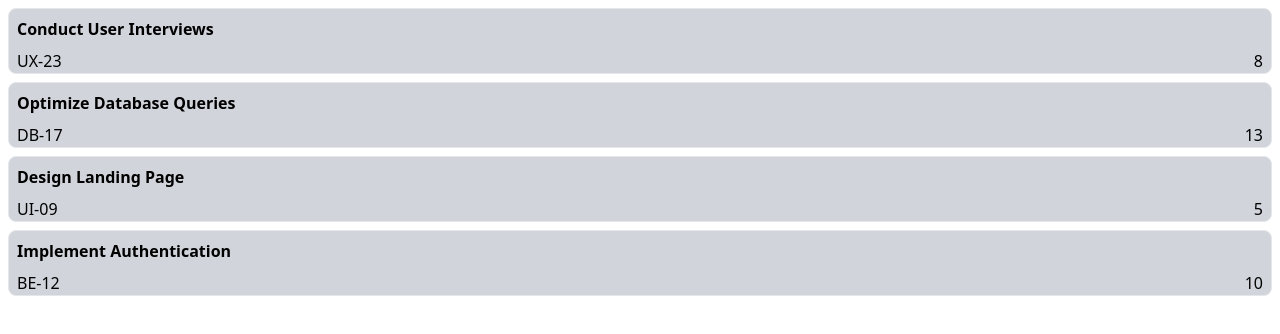
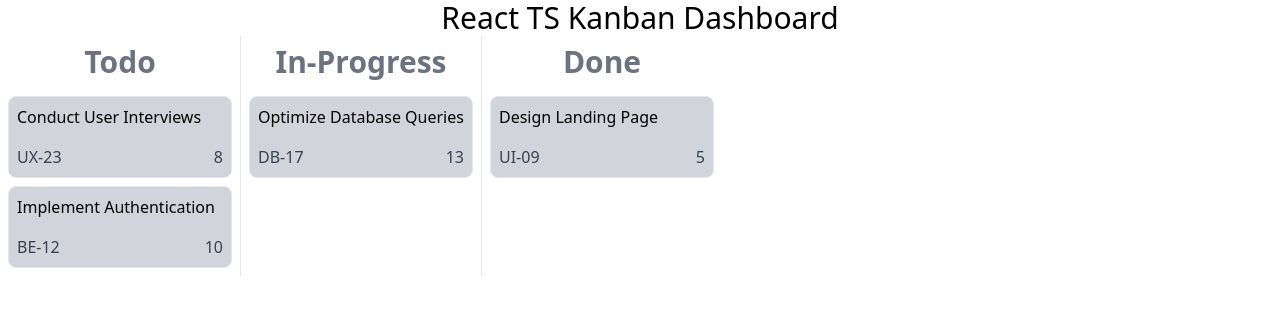
Before and after one commit to fbaltaci/react-ts-kanban-dashboard, a React (Vite) app: page / in a window 1280 px wide. Shown: the top 334 px of the page. Built offline with nearby package versions, Linux system fonts and the light colour scheme.

Commit message:
design, data, types

```diff
--- a/src/App.tsx
+++ b/src/App.tsx
@@ -1,20 +1,32 @@
 import "./App.css";
 import TaskCard from "./components/TaskCard";
-import { Task } from "./types/Task";
-
-const tasks: Task[] = [
-  { title: "Conduct User Interviews", id: "UX-23", points: 8 },
-  { title: "Optimize Database Queries", id: "DB-17", points: 13 },
-  { title: "Design Landing Page", id: "UI-09", points: 5 },
-  { title: "Implement Authentication", id: "BE-12", points: 10 },
-];
+import tasks from "./data/TasksData";
+import statuses from "./data/StatusesData";
 
 function App() {
+  const columns = statuses.map((status) => {
+    const taksInColumn = tasks.filter((task) => task.status === status);
+    return {
+      status,
+      tasks: taksInColumn,
+    };
+  });
+
   return (
     <>
-      {tasks.map((task) => (
-        <TaskCard key={task.id} task={task} />
-      ))}
+      <h1 className="text-3xl text-center">React TS Kanban Dashboard</h1>
+      <div className="flex divide-x">
+        {columns.map((column) => (
+          <div key={column.status}>
+            <h2 className="text-center text-3xl p-2 capitalize font-bold text-gray-500">
+              {column.status}
+            </h2>
+            {column.tasks.map((task) => (
+              <TaskCard task={task} />
+            ))}
+          </div>
+        ))}
+      </div>
     </>
   );
 }
--- a/src/components/TaskCard.tsx
+++ b/src/components/TaskCard.tsx
@@ -2,9 +2,11 @@ import { Task } from "../types/Task";
 
 const TaskCard = ({ task }: { task: Task }) => {
   return (
-    <div className="border rounded-lg px-2 m-2 bg-gray-300">
-      <div className="text-base font-semibold py-2">{task.title}</div>
-      <div className="flex gap-4 justify-between">
+    <div className="border rounded-lg px-2 m-2 bg-gray-300 w-56">
+      <div className="text-base font-base py-2">
+        {task.title}
+      </div>
+      <div className="flex gap-4 justify-between py-2 text-gray-700">
         <div>{task.id}</div>
         <div>{task.points}</div>
       </div>
--- /dev/null
+++ b/src/data/StatusesData.ts
@@ -0,0 +1,3 @@
+const statuses = ["todo", "in-progress", "done"];
+
+export default statuses;
--- /dev/null
+++ b/src/data/TasksData.ts
@@ -0,0 +1,10 @@
+import { Task } from "../types/Task";
+
+const tasks: Task[] = [
+  { title: "Conduct User Interviews", id: "UX-23", points: 8, status: "todo" },
+  { title: "Optimize Database Queries", id: "DB-17", points: 13, status: "in-progress" },
+  { title: "Design Landing Page", id: "UI-09", points: 5, status: "done" },
+  { title: "Implement Authentication", id: "BE-12", points: 10, status: "todo" },
+];
+
+export default tasks;
--- /dev/null
+++ b/src/types/Status.ts
@@ -0,0 +1 @@
+export type Status = "todo" | "in-progress" | "done";
--- a/src/types/Task.ts
+++ b/src/types/Task.ts
@@ -1,5 +1,8 @@
+import { Status } from "./Status";
+
 export type Task = {
   title: string;
   id: string;
-  points: number;
+  status: Status;
+  points?: number;
 };
```
